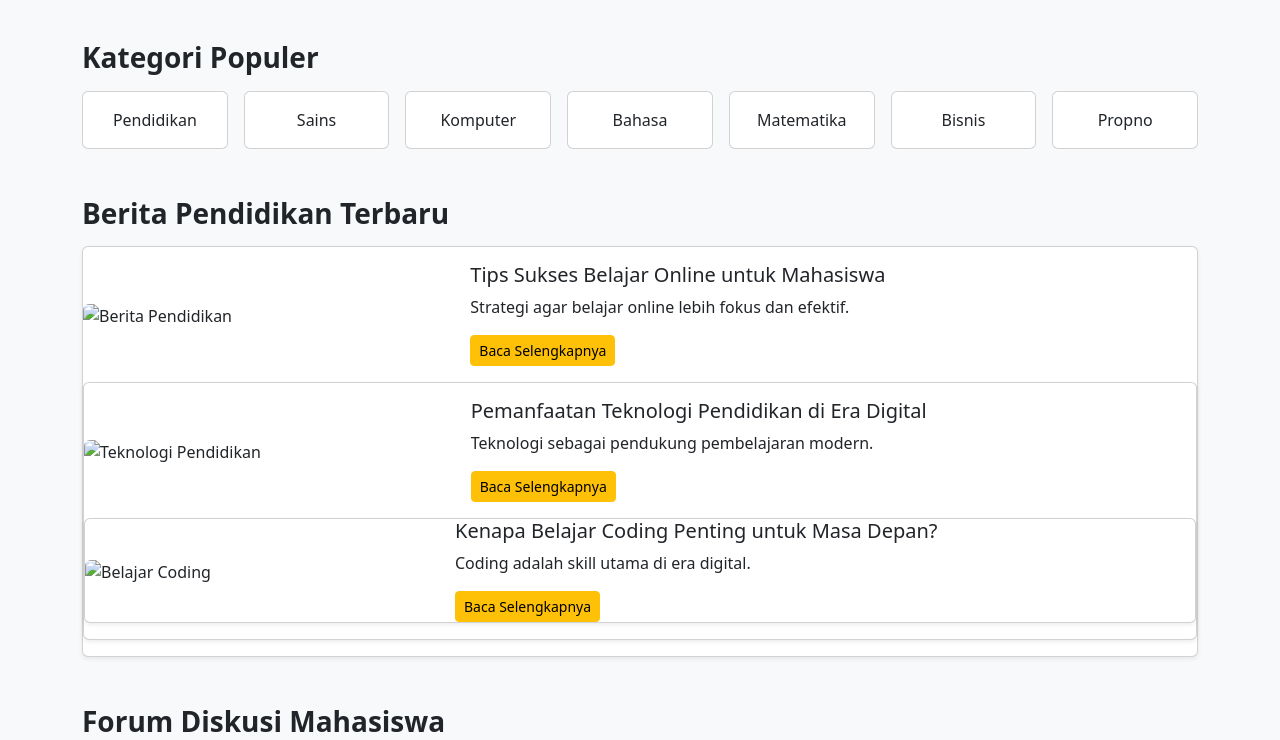
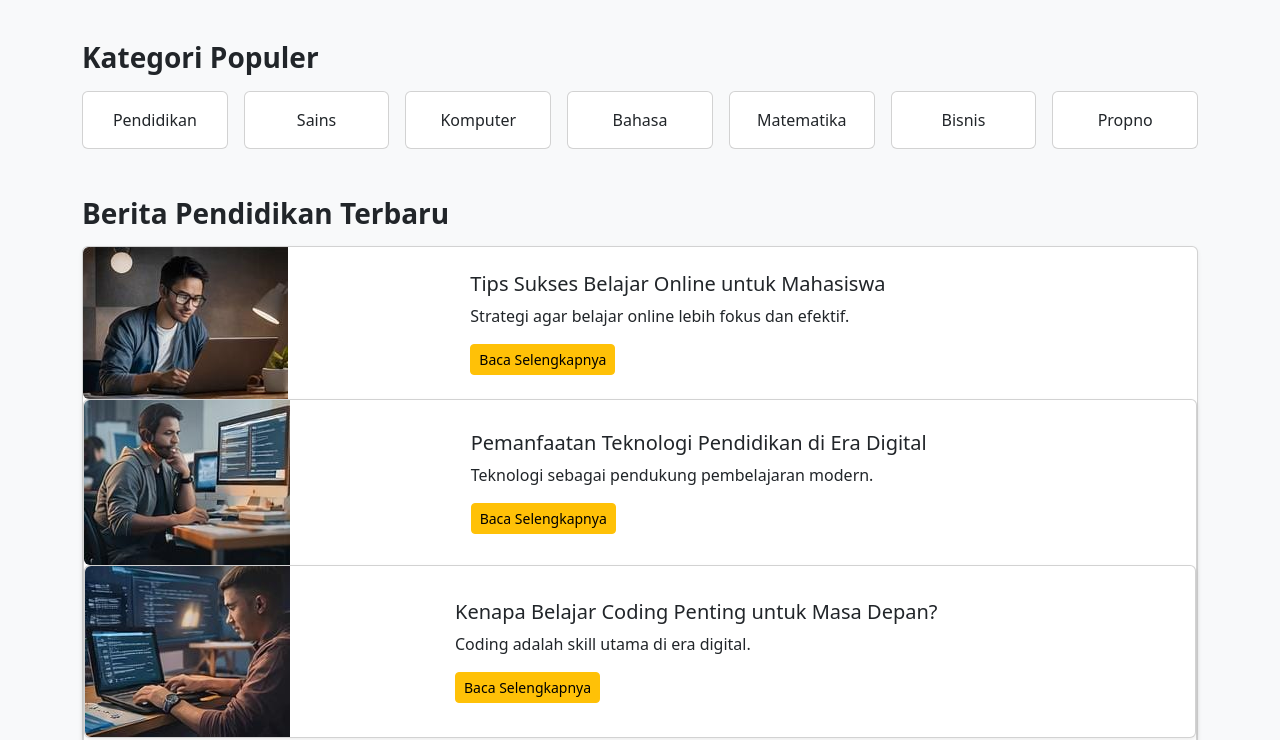
Before and after one commit to nailahkhairinazulfa-ops/uas.care, a plain HTML site: page Content uas.html in a window 1280 px wide. Shown: the part 63-803 px from the top of the page. Drawn offline with nearby package versions, Linux system fonts and the light colour scheme; a script that the page names is missing.

Commit message:
Add files via upload

```diff
--- a/Content uas.html
+++ b/Content uas.html
@@ -46,7 +46,7 @@
   <div class="card mb-3 shadow-sm">
     <div class="row g-0 align-items-center">
       <div class="col-md-4">
-        <img src="gmbr/org.jpeg" class="img-fluid rounded-start" alt="Berita Pendidikan">
+        <img src="org.jpeg" class="img-fluid rounded-start" alt="Berita Pendidikan">
       </div>
       <div class="col-md-8">
         <div class="card-body">
@@ -61,7 +61,7 @@
   <div class="card mb-3 shadow-sm">
     <div class="row g-0 align-items-center">
       <div class="col-md-4">
-        <img src="gmbr/org1.jpeg" class="img-fluid rounded-start" alt="Teknologi Pendidikan">
+        <img src="org1.jpeg" class="img-fluid rounded-start" alt="Teknologi Pendidikan">
       </div>
       <div class="col-md-8">
         <div class="card-body">
@@ -76,7 +76,7 @@
   <div class="card mb-3 shadow-sm">
     <div class="row g-0 align-items-center">
       <div class="col-md-4">
-        <img src="gmbr/org2.jpeg" class="img-fluid rounded-start" alt="Belajar Coding">
+        <img src="org2.jpeg" class="img-fluid rounded-start" alt="Belajar Coding">
       </div>
       <div class="col-md-8">
         <h5>Kenapa Belajar Coding Penting untuk Masa Depan?</h5>
```
